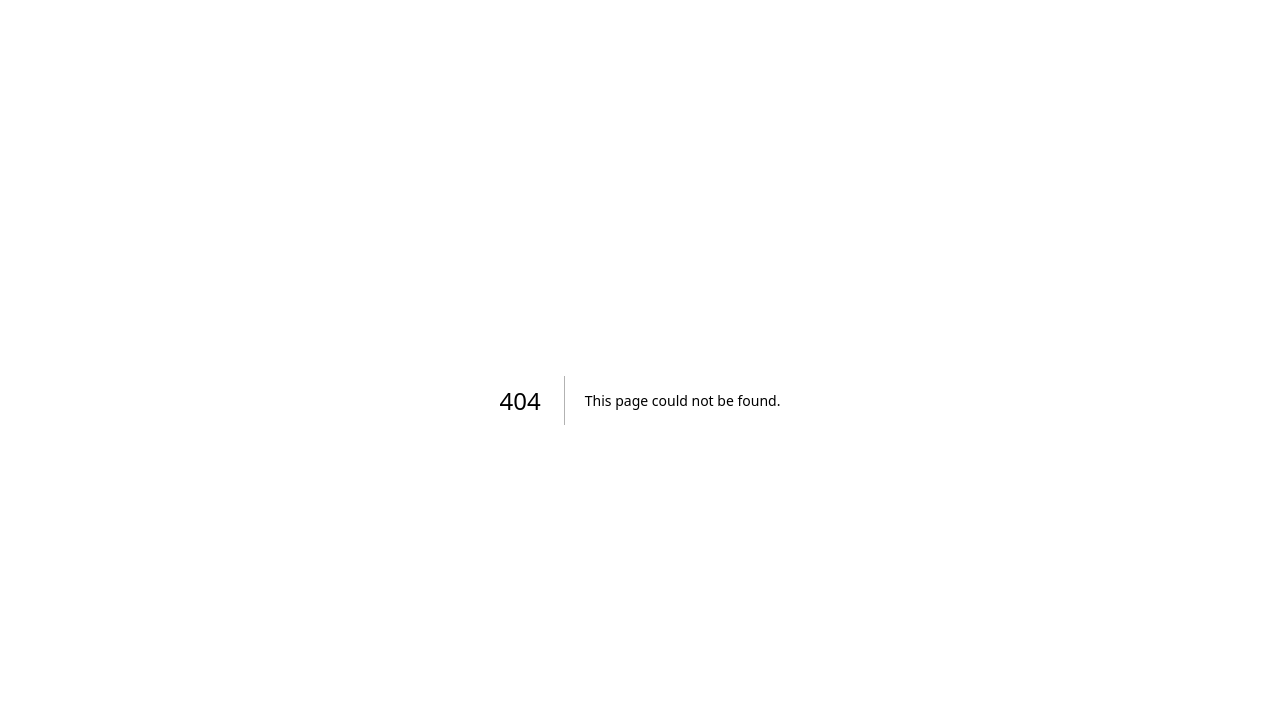
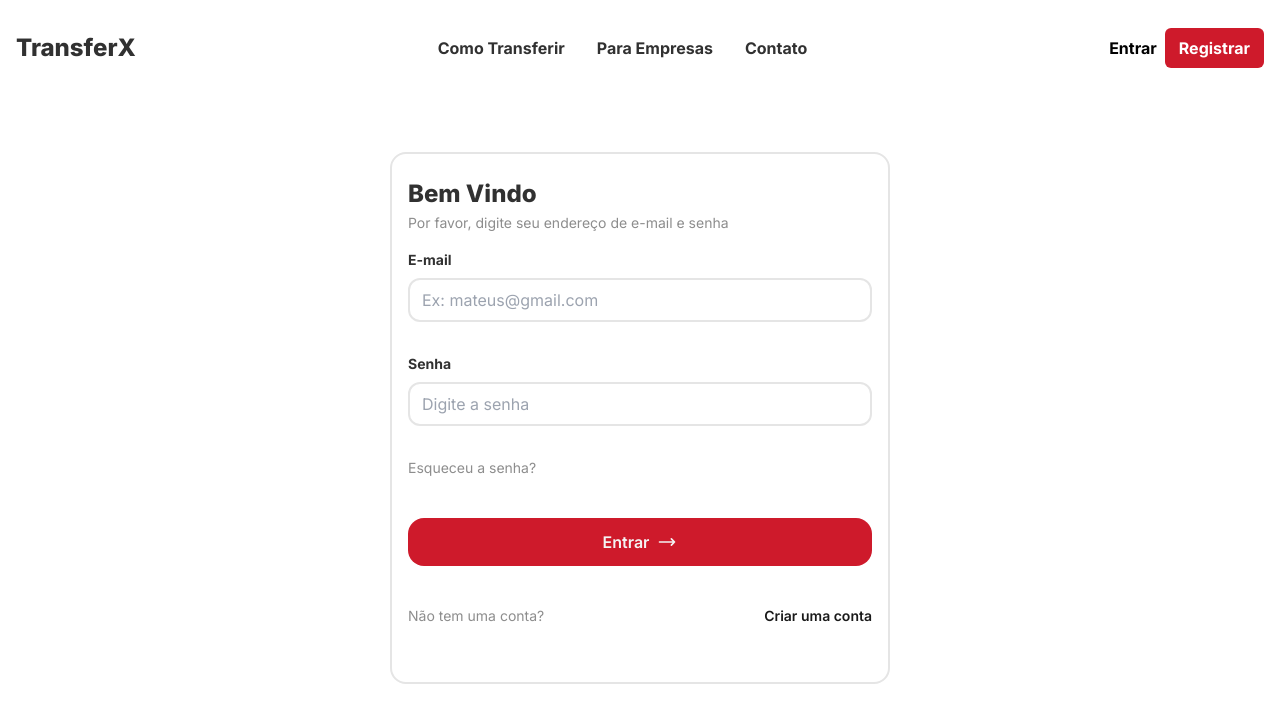
Before and after one commit to TransferX/transferxFront, a Next.js app: page /entrar in a window 1280 px wide. Before the commit this address had no page. Shown: the top 722 px of the page. Built offline with nearby package versions, Linux system fonts and the light colour scheme.

Commit message:
[FEAT] Página de Login

```diff
--- a/app/(paginaInicial)/page.tsx
+++ b/app/(paginaInicial)/page.tsx
@@ -1,5 +1,5 @@
 import React from "react";
-import { Header } from "../_components/_header/Header";
+import { Header } from "../_components/header/Header";
 import Image from "next/image";
 
 import volcanoImage from "/public/assets/volcano.png";
@@ -167,7 +167,7 @@ const HomeTeste = () => {
               Tornamos todo o processo eficiente e simples, proporcionando uma
               experiência tranquila e segura para nossos usuários.
             </p>
-            <div className="mt-14 md:text-end">
+            <div className="my-14 md:text-end">
               <Link
                 className="font-semibold bg-cinzaEscuro text-white py-3.5 px-5 rounded-xl"
                 href="#"
@@ -207,7 +207,7 @@ const HomeTeste = () => {
       </section>
 
       <footer className="mt-14 p-4 lg:px-4 lg:py-0 lg:mt-8 lg:container lg:mx-auto items-center">
-        <div className="flex flex-col gap-10 lg:flex-row lg:justify-between items-center">
+        <div className="flex flex-col gap-10 lg:flex-row lg:justify-between xlitems-center">
           <h2 className=" text-3xl text-cinzaMedio font-extrabold">
             TransferX
           </h2>
--- /dev/null
+++ b/app/_components/loginForm/page.tsx
@@ -0,0 +1,60 @@
+import React from "react";
+import Input from "../ui/Input";
+import Link from "next/link";
+
+const LoginForm = () => {
+  return (
+    <form className="flex flex-col">
+      <Input
+        label="E-mail"
+        placeholder="Ex: mateus@gmail.com"
+        id="email"
+        name="email"
+        type="email"
+      />
+      <Input
+        label="Senha"
+        placeholder="Digite a senha"
+        id="senha"
+        name="senha"
+        type="password"
+        className="mb-4"
+      />
+
+      <Link href="#" className="text-cinzaClaro text-sm ">
+        Esqueceu a senha?
+      </Link>
+
+      <button className="bg-vermelho mt-10 p-3 text-branco rounded-2xl font-semibold flex justify-center gap-2 items-center">
+        {" "}
+        Entrar{" "}
+        <svg
+          xmlns="http://www.w3.org/2000/svg"
+          fill="none"
+          viewBox="0 0 24 24"
+          strokeWidth={2}
+          stroke="currentColor"
+          className="size-5"
+        >
+          <path
+            strokeLinecap="round"
+            strokeLinejoin="round"
+            d="M17.25 8.25 21 12m0 0-3.75 3.75M21 12H3"
+          />
+        </svg>{" "}
+      </button>
+
+      <div className="my-10 flex justify-between">
+        <Link href="#" className="text-cinzaClaro text-sm ">
+          Não tem uma conta?
+        </Link>
+
+        <Link href="http://www.localhost:3000/registrar" className="text-cinzaEscuro text-sm font-semibold ">
+          Criar uma conta
+        </Link>
+      </div>
+    </form>
+  );
+};
+
+export default LoginForm;
--- /dev/null
+++ b/app/_components/ui/Input.tsx
@@ -0,0 +1,21 @@
+import React from 'react'
+
+interface InputProps{
+placeholder: string;
+label:string;
+name:string;
+id:string;
+type: string;
+className?: string
+}
+
+const Input = ({placeholder, label, name, id, type, className}:InputProps) => {
+  return (
+    <div className='my-4 flex flex-col'>
+        <label className='text-cinzaMedio font-bold text-sm '>{label}</label>
+        <input type={type} name={name} id={id} className={`border-2 border-bordaFormulario rounded-xl py-2 px-3 mt-2 focus:outline-1 outline-vermelho text-cinzaMedio ${className}`} placeholder={placeholder} />
+    </div>
+  )
+}
+
+export default Input
--- /dev/null
+++ b/app/entrar/page.tsx
@@ -0,0 +1,23 @@
+import React from "react";
+import { Header } from "../_components/header/Header";
+import LoginForm from "../_components/loginForm/page";
+
+const Entrar = () => {
+  return (
+    <>
+      <Header />
+
+      <section className="m-4 p-4 border-2 border-bordaFormulario rounded-2xl  lg:container lg:mx-auto lg:max-w-[500px] md:my-14">
+        <h2 className=" mt-2 font-extrabold text-cinzaMedio text-2xl ">
+          Bem Vindo
+        </h2>
+        <span className="text-cinzaClaro text-sm">
+          Por favor, digite seu endereço de e-mail e senha
+        </span>
+        <LoginForm />
+      </section>
+    </>
+  );
+};
+
+export default Entrar;
--- a/tailwind.config.ts
+++ b/tailwind.config.ts
@@ -13,7 +13,8 @@ const config: Config = {
       cinzaMedio: "#313131",
       cinzaEscuro: "#1a1a1a",
       branco : "#F4F4F4",
-      cinzaClaro: "#8D8D8D"
+      cinzaClaro: "#8D8D8D",
+      bordaFormulario: "#E5E5E5"
 
      }
     },
```
Also changed, not shown: app/_components/header/Header.tsx (renamed from app/_components/_header/Header.tsx).
